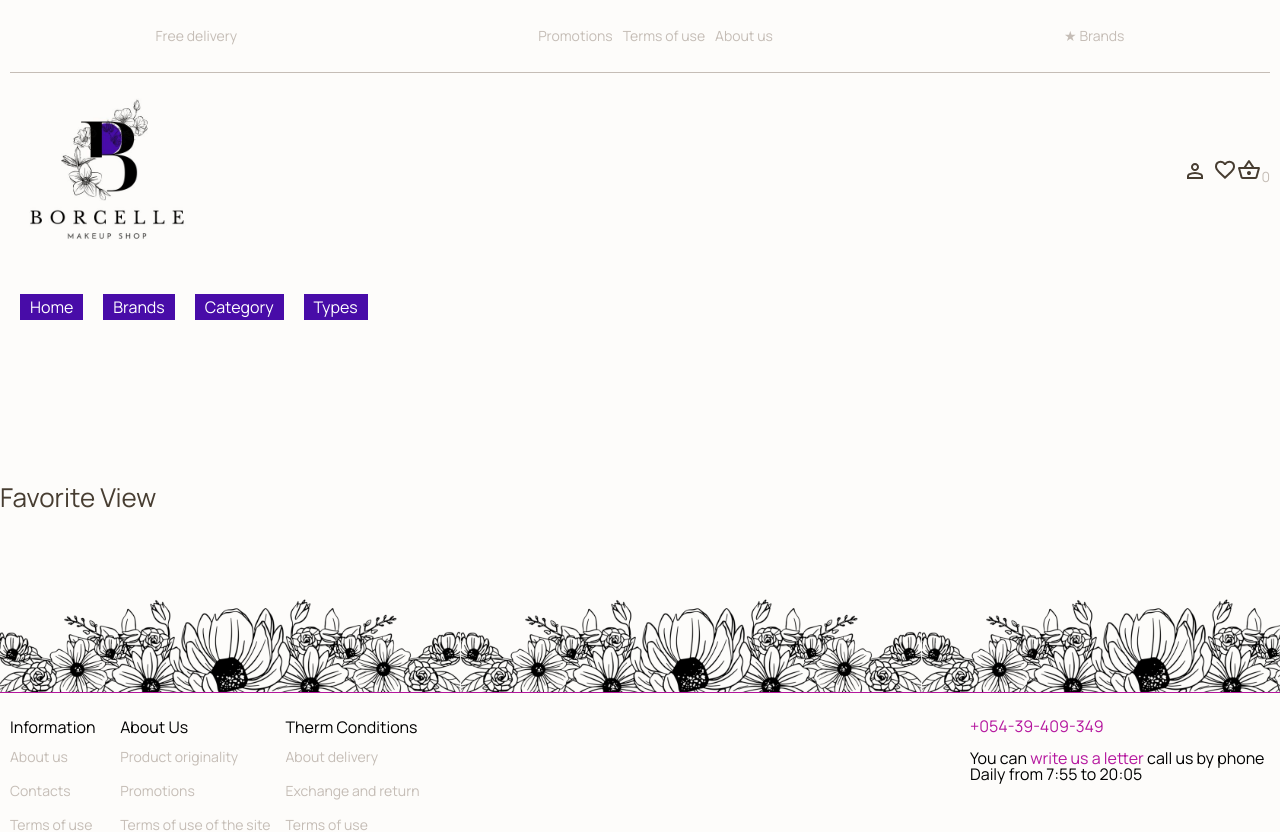
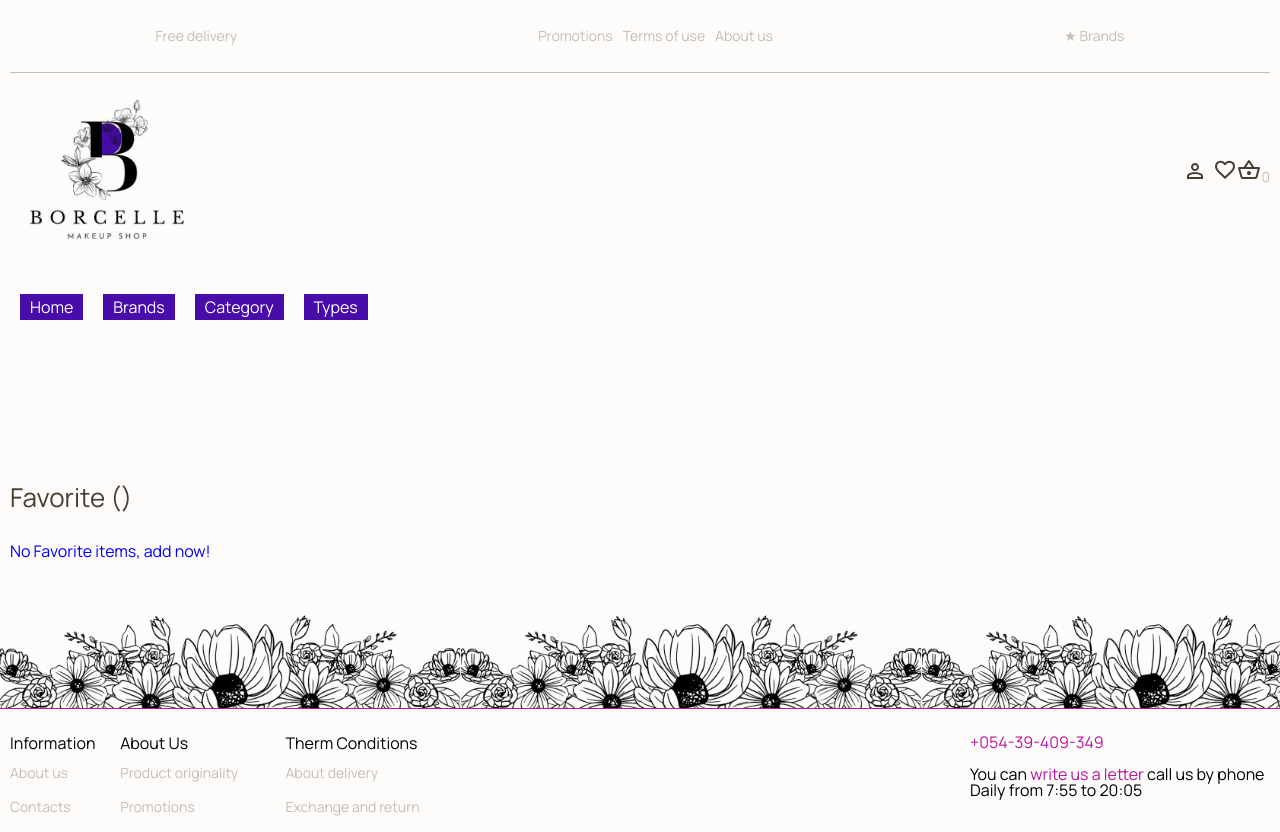
Before and after one commit to eugenia-vitinschii/Cosmetic-Shop-VueJS-PINIA, a Vue app: page /favorites in a window 1280 px wide. Shown: the top 832 px of the page. Built offline with nearby package versions, Linux system fonts and the light colour scheme.

Commit message:
created favorite.sass, created  HTML for Favorite View

```diff
--- a/src/assets/sass/pages/_all.sass
+++ b/src/assets/sass/pages/_all.sass
@@ -1 +1 @@
-@import product, brand, information, cart
+@import product, brand, information, cart, favorite
--- /dev/null
+++ b/src/assets/sass/pages/_favorite.sass
@@ -0,0 +1,5 @@
+.favorite
+   &__wrapper
+   // title
+   &__title
+   &__items
--- a/src/views/FavoriteView.vue
+++ b/src/views/FavoriteView.vue
@@ -1,5 +1,21 @@
 <template>
-   <p class="heading">Favorite View</p>
+<!-- favorite page -->
+<div class="favorite">
+   <div class="container">
+      <div class="favorite__wrapper">
+         <div class="favorite__title">
+            <p class="heading">Favorite ()</p>
+            <router-link to="/" class="body text">No Favorite items, add now!</router-link>
+         </div>
+
+         <!-- favorite items -->
+         <div class="favorite__items">
+
+         </div>
+      </div>
+   </div>
+</div>
+
 </template>
 
 <script setup>
```
